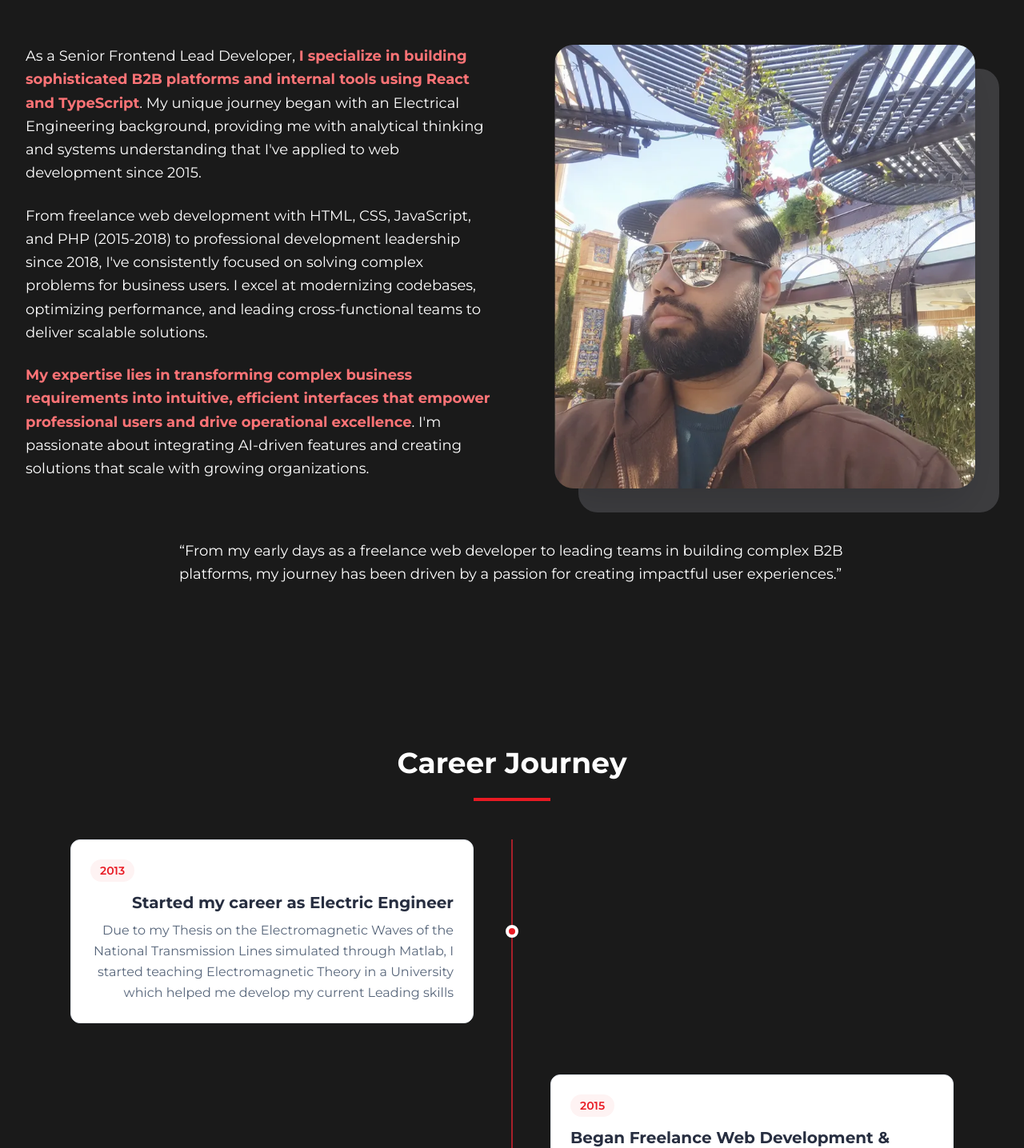
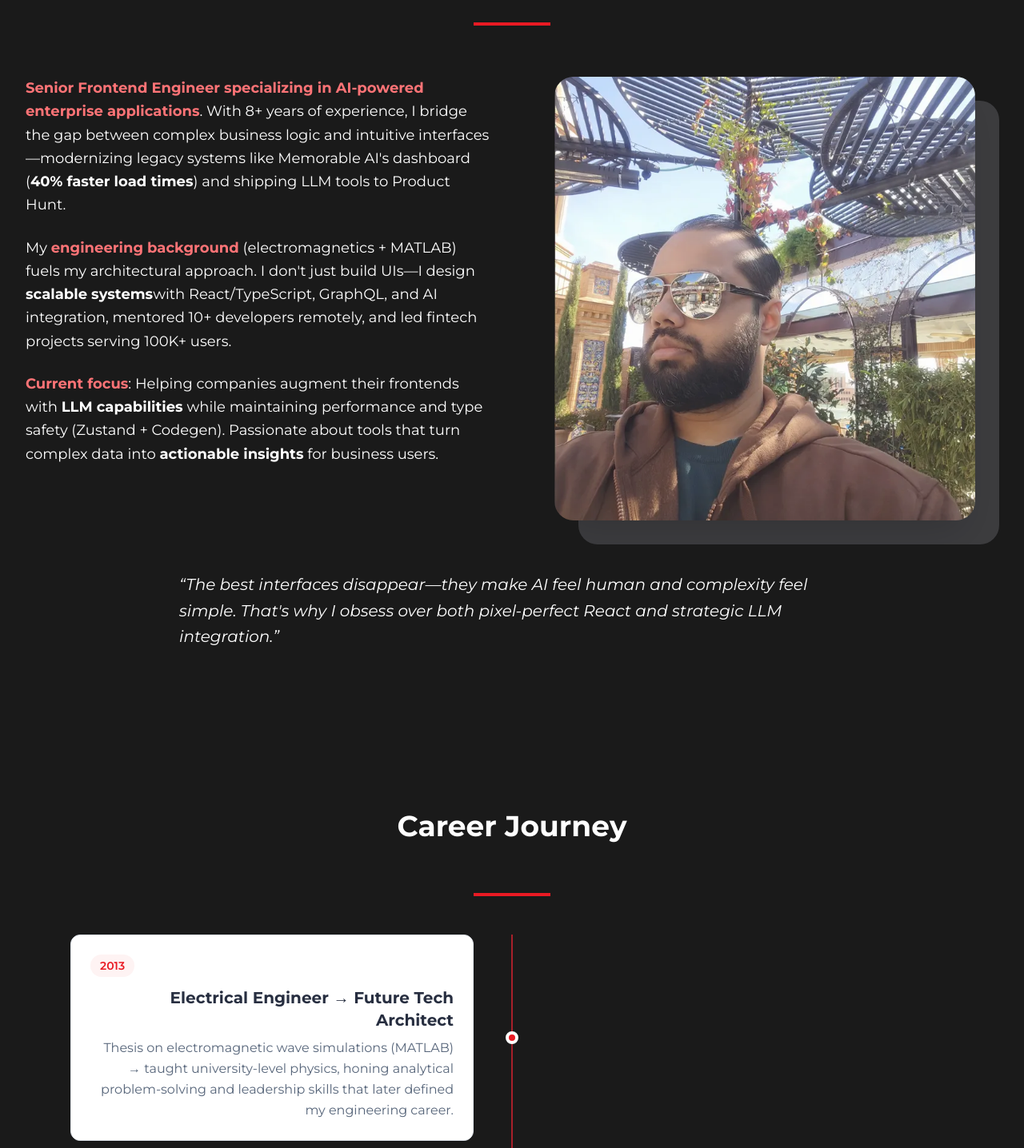
Before and after one commit to Radinax/personal-website, a React (Vite) app: page / in a window 1280 px wide. Shown: the part 1234-2670 px from the top of the page at 80% size. Built offline with nearby package versions, Linux system fonts and the light colour scheme.

Commit message:
Added blog section, improved career mobile experience

```diff
--- a/src/app.tsx
+++ b/src/app.tsx
@@ -6,17 +6,19 @@ import Projects from "@/components/projects";
 import Testimonials from "@/components/testimonials";
 import Career from "@/components/career-path";
 import Footer from "@/components/footer";
+import BlogArticles from "@/components/blog-articles";
 
 function App() {
   return (
     <div className="min-h-screen overflow-x-hidden">
       <Navigation />
-      <main className="bg-black opacity-90 blur-[0.5px]">
+      <main className="bg-black opacity-90">
         <Hero />
         <About />
         <Career />
         <Projects />
         <Testimonials />
+        <BlogArticles />
         <Contact />
         <Footer />
       </main>
--- a/src/components/about.tsx
+++ b/src/components/about.tsx
@@ -6,45 +6,43 @@ const About = () => {
       <div className="max-w-7xl mx-auto px-4 sm:px-6 lg:px-8">
         <div className="max-w-3xl mx-auto text-center mb-16">
           <h2 className="text-3xl md:text-4xl font-bold text-white mb-6">
-            About Me
+            From Electrical Engineer to AI-First Frontend Architect
           </h2>
           <div className="w-24 h-1 bg-red-600 mx-auto mb-8"></div>
         </div>
 
         <div className="grid lg:grid-cols-2 gap-12 items-start">
           <div className="space-y-6">
-            <p className="text-lg text-white leading-relaxed">
-              As a Senior Frontend Lead Developer,{" "}
+            <p className="text-lg text-white leading-relaxed text-center sm:text-left">
               <b className="text-red-400">
-                I specialize in building sophisticated B2B platforms and
-                internal tools using React and TypeScript
+                Senior Frontend Engineer specializing in AI-powered enterprise
+                applications
               </b>
-              . My unique journey began with an Electrical Engineering
-              background, providing me with analytical thinking and systems
-              understanding that I've applied to web development since 2015.
+              . With 8+ years of experience, I bridge the gap between complex
+              business logic and intuitive interfaces—modernizing legacy systems
+              like Memorable AI's dashboard (<b>40% faster load times</b>) and
+              shipping LLM tools to Product Hunt.
             </p>
 
-            <p className="text-lg text-white leading-relaxed">
-              From freelance web development with HTML, CSS, JavaScript, and PHP
-              (2015-2018) to professional development leadership since 2018,
-              I've consistently focused on solving complex problems for business
-              users. I excel at modernizing codebases, optimizing performance,
-              and leading cross-functional teams to deliver scalable solutions.
+            <p className="text-lg text-white leading-relaxed text-center sm:text-left">
+              My <b className="text-red-400">engineering background</b>{" "}
+              (electromagnetics + MATLAB) fuels my architectural approach. I
+              don't just build UIs—I design <b>scalable systems</b>
+              with React/TypeScript, GraphQL, and AI integration, mentored 10+
+              developers remotely, and led fintech projects serving 100K+ users.
             </p>
 
-            <p className="text-lg text-white leading-relaxed">
-              <b className="text-red-400">
-                My expertise lies in transforming complex business requirements
-                into intuitive, efficient interfaces that empower professional
-                users and drive operational excellence
-              </b>
-              . I'm passionate about integrating AI-driven features and creating
-              solutions that scale with growing organizations.
+            <p className="text-lg text-white leading-relaxed text-center sm:text-left">
+              <b className="text-red-400">Current focus</b>: Helping companies
+              augment their frontends with <b>LLM capabilities</b> while
+              maintaining performance and type safety (Zustand + Codegen).
+              Passionate about tools that turn complex data into{" "}
+              <b>actionable insights</b> for business users.
             </p>
           </div>
 
+          {/* Your existing image component remains unchanged */}
           <div className="relative flex justify-center">
-            {/* Bottom "Paper" Layer (background) */}
             <div
               className="absolute bg-zinc-800 rounded-3xl shadow-lg"
               style={{
@@ -75,11 +73,12 @@ const About = () => {
           </div>
         </div>
       </div>
+
       <div className="max-w-4xl mx-auto px-4 sm:px-6 lg:px-8 mt-16">
-        <q className="text-lg text-white leading-relaxed">
-          From my early days as a freelance web developer to leading teams in
-          building complex B2B platforms, my journey has been driven by a
-          passion for creating impactful user experiences.
+        <q className="text-xl text-white leading-relaxed italic text-center sm:text-left">
+          The best interfaces disappear—they make AI feel human and complexity
+          feel simple. That's why I obsess over both pixel-perfect React and
+          strategic LLM integration.
         </q>
       </div>
     </section>
--- /dev/null
+++ b/src/components/blog-articles.tsx
@@ -0,0 +1,140 @@
+import {
+  ArrowRight,
+  BookOpen,
+  Calendar,
+  Clock,
+  ExternalLink,
+} from "lucide-react";
+
+const blogArticles = [
+  {
+    title:
+      "Professional Frontend Deployment Pipelines: From Code to Production",
+    excerpt:
+      "A deep dive into modern frontend deployment workflows, including CI/CD, artifact management, static vs. dynamic hosting, and zero-downtime strategies for enterprise applications.",
+    readTime: "8 min read",
+    date: "August 12, 2025",
+    category: "Concept",
+    tags: ["Devops", "CI/CD", "Deployment"],
+    link: "https://adrian-beria-blog.netlify.app/blog/106_ci-cd-pipelines",
+  },
+  {
+    title:
+      "Mastering Data Transformation in Node.js: Sorting, Deduplication & Cleaning",
+    excerpt:
+      "Learn how to fetch, sort, deduplicate, and clean JSON data in Node.js with deep dives into object manipulation, case-insensitive sorting, and structural integrity preservation.",
+    readTime: "12 min read",
+    date: "August 6, 2025",
+    category: "Backend",
+    tags: ["Node", "Algorithms"],
+    link: "https://adrian-beria-blog.netlify.app/blog/103_nodejs-excercise",
+  },
+  {
+    title: "Live coding with React 19 and Next 15",
+    excerpt:
+      "This is an article showing an example of a live coding interview for a Senior Frontend Developer position with heavy focus on async operations and how to fetch with React Query and parse with Zod.",
+    readTime: "10 min read",
+    date: "June 23, 2025, 2024",
+    category: "Frontend",
+    tags: ["React", "Next", "Node", "Zod"],
+    link: "https://adrian-beria-blog.netlify.app/blog/98_react-19-and-next-15-interview/",
+  },
+  {
+    title: "Leading Cross-Functional Teams: A Developer's Guide",
+    excerpt:
+      "Essential strategies for technical leaders to effectively collaborate with design, product, and business stakeholders.",
+    readTime: "6 min read",
+    date: "March 5, 2025",
+    category: "Leadership",
+    tags: ["Leadership", "Team Management", "Communication", "Strategy"],
+    link: "https://adrian-beria-blog.netlify.app/blog/94_how-to-become-a-lead/",
+  },
+];
+
+const BlogArticles = () => {
+  return (
+    <section id="articles" className="py-20">
+      <div className="max-w-6xl mx-auto px-6">
+        <div className="text-center mb-16">
+          <h2 className="text-4xl font-bold text-white mb-4">
+            Featured Articles
+          </h2>
+          <div className="w-24 h-1 bg-red-500 mx-auto mb-8"></div>
+          <p className="text-lg text-slate-100 max-w-2xl mx-auto">
+            Sharing insights on modern development practices, team leadership,
+            and technical innovation
+          </p>
+        </div>
+
+        <div className="grid md:grid-cols-2 gap-8">
+          {blogArticles.map((article, index) => (
+            <article
+              key={index}
+              className="bg-white border border-slate-200 rounded-xl shadow-lg hover:shadow-xl transition-all duration-300 overflow-hidden"
+            >
+              <div className="p-8">
+                <div className="flex items-center gap-3 mb-4">
+                  <span className="text-xs font-semibold text-white bg-red-600 px-3 py-1 rounded-full">
+                    {article.category}
+                  </span>
+                  <div className="flex items-center gap-2 text-slate-600 text-sm">
+                    <Calendar size={14} />
+                    <span>{article.date}</span>
+                  </div>
+                  <div className="flex items-center gap-2 text-slate-600 text-sm">
+                    <Clock size={14} />
+                    <span>{article.readTime}</span>
+                  </div>
+                </div>
+
+                <h3 className="text-xl font-bold text-slate-900 mb-3 group-hover:text-blue-600 transition-colors duration-300 leading-tight">
+                  {article.title}
+                </h3>
+
+                <p className="text-slate-600 mb-6 leading-relaxed">
+                  {article.excerpt}
+                </p>
+
+                <div className="flex flex-wrap gap-2 mb-6">
+                  {article.tags.map((tag, tagIndex) => (
+                    <span
+                      key={tagIndex}
+                      className="text-xs text-slate-600 bg-slate-100 px-2 py-1 rounded-md"
+                    >
+                      {tag}
+                    </span>
+                  ))}
+                </div>
+
+                <div className="flex items-center justify-between pt-4 border-t border-slate-100">
+                  <button className="flex items-center gap-2 text-red-600 font-semibold hover:text-red-700 transition-colors duration-300 cursor-pointer">
+                    <span>Read Article</span>
+                    <ExternalLink
+                      size={16}
+                      className="group-hover:translate-x-1 transition-transform duration-300"
+                    />
+                  </button>
+                </div>
+              </div>
+            </article>
+          ))}
+        </div>
+
+        <div className="text-center mt-12">
+          <a
+            href="https://adrian-beria-blog.netlify.app/"
+            target="_blank"
+            rel="noopener noreferrer"
+            className="inline-flex items-center gap-3 bg-red-600 to-teal-600 text-white px-8 py-4 rounded-xl font-semibold hover:from-blue-700 hover:to-teal-700 transition-all duration-300 hover:shadow-lg hover:-translate-y-0.5"
+          >
+            <BookOpen size={20} />
+            <span>View All Articles</span>
+            <ArrowRight size={16} />
+          </a>
+        </div>
+      </div>
+    </section>
+  );
+};
+
+export default BlogArticles;
--- a/src/components/career-path.tsx
+++ b/src/components/career-path.tsx
@@ -1,111 +1,74 @@
-import { useEffect, useRef, useState } from "react";
-
 const timelineEvents = [
   {
     year: "2013",
-    title: "Started my career as Electric Engineer",
+    title: "Electrical Engineer → Future Tech Architect",
     description:
-      "Due to my Thesis on the Electromagnetic Waves of the National Transmission Lines simulated through Matlab, I started teaching Electromagnetic Theory in a University which helped me develop my current Leading skills",
+      "Thesis on electromagnetic wave simulations (MATLAB) → taught university-level physics, honing analytical problem-solving and leadership skills that later defined my engineering career.",
     type: "start",
   },
   {
     year: "2015",
-    title: "Began Freelance Web Development & Engineering Foundation",
+    title: "Self-Taught Freelance Developer",
     description:
-      "Started building websites with HTML, CSS, JavaScript, and PHP.",
+      "Built foundational web dev skills (HTML/CSS/JS/PHP) while teaching, proving my ability to rapidly master complex systems.",
     type: "start",
   },
   {
     year: "2018",
-    title: "Transition to Professional Frontend Development",
+    title: "First Full-Time Frontend Role",
     description:
-      "Got my first fulltime job as Software Developer, joined Innovative Algorithms to build complex data dashboards for logistics and operations.",
+      "Joined Innovative Algorithms to architect logistics dashboards with React + Redux, establishing my signature blend of data visualization and clean state management.",
     type: "milestone",
   },
   {
     year: "2019",
-    title: "Expanding Professional Experience at Tecno Makers SAS",
+    title: "Enterprise UX at Scale (Discovery Channel)",
     description:
-      "Developed internal engagement platforms and interactive components for large-scale content management systems, enhancing user interaction and content distribution for Discovery Channel.",
+      "Developed engagement platforms for 100K+ users at Tecno Makers, mastering cross-functional collaboration with designers and marketers.",
     type: "milestone",
   },
   {
     year: "2021",
-    title: "Rapid Ascent to Lead Developer (Vascar Solutions)",
+    title: "FinTech Leadership Breakthrough",
     description:
-      "Promoted to Lead Developer within two months at Vascar Solutions (FinTech). Led team in building an AI-powered Finance Dashboard using React, TypeScript, and Redux Toolkit, enhancing operational efficiency.",
+      "Promoted to Lead Developer in 2 months at Vascar Solutions. Shipped AI-powered finance dashboard (React/TypeScript) that unified real-time data streams, reducing user decision time by 35%.",
     type: "skill",
   },
   {
     year: "2022",
-    title: "Driving AI & Enterprise Solutions (Memorable AI)",
+    title: "AI/LLM Frontier (Memorable AI)",
     description:
-      "Promoted to Team Leader within four months at Memorable AI. Led the modernization of a legacy enterprise real-time AI-powered Campaign Performance Dashboard integrated with a custom LLM and contributed to the development of an Ad Maker Tool.",
+      "Led modernization of legacy dashboard → React/Next.js + GraphQL (40% faster). Built Product Hunt-featured Ad Maker with custom LLM integration, bridging AI and frontend.",
     type: "skill",
   },
   {
     year: "2025",
-    title: "Agri Culture Startup",
+    title: "AgriTech Full-Stack Innovation",
     description:
-      "Engineered a full-stack system to streamline farmer to farmer communication. Developed a Kotlin mobile app with phone-number auth and a map-based report feature, which connected to a backend made with Node, Drizzle and Hono. Also developed an admin panel with React, Shadcn and Typescript for managing notifications to the app",
+      "Architected farmer communication system: Kotlin mobile app + React admin panel with geospatial alerts. Proved ability to deliver complex cross-platform solutions.",
     type: "skill",
   },
   {
     year: "2025",
-    title: "Revelo",
+    title: "LLM Prompt Engineering (Revelo)",
     description:
-      "Engaged in a project to train an LLM with algorithms and prompt correction using Next js 15, Shadcn and Typescript. This project involved building a custom LLM with a focus on algorithmic understanding and prompt correction, enhancing the model's performance in technical contexts.",
+      "Trained specialized LLM for algorithmic prompt correction (Next.js 15). Demonstrated cutting-edge AI/UX integration capabilities.",
     type: "skill",
   },
   {
     year: "2023-Present",
-    title: "Strategic Client Re-engagement & Technical Modernization (Finvar)",
+    title: "Strategic FinTech Modernization (Finvar)",
     description:
-      "Re-engaged as a trusted partner for Finvar. Led critical developer tooling improvements including Git multi-branch strategy and Vite migration, enabling 3.2x faster releases. Enhanced core dashboard functionality and developed a new Landing Page.",
+      "Re-engaged to lead technical transformation: Vite migration (3.2x faster builds), Git workflow overhaul, and landing page revamp, proving my enduring value to long-term clients.",
     type: "current",
   },
 ];
 
 const Career = () => {
-  const scrollRef = useRef<HTMLDivElement | null>(null);
-  const [isDragging, setIsDragging] = useState(false);
-  const [startX, setStartX] = useState(0);
-  const [scrollLeft, setScrollLeft] = useState(0);
-
-  // Mouse drag handlers
-  const handleMouseDown = (e: React.MouseEvent<HTMLDivElement>) => {
-    if (!scrollRef.current) return;
-    setIsDragging(true);
-    const rect = scrollRef.current.getBoundingClientRect();
-    setStartX(e.clientX - rect.left); // Use clientX and bounding rect for accuracy
-    setScrollLeft(scrollRef.current.scrollLeft);
-  };
-
-  const handleMouseMove = (e: React.MouseEvent<HTMLDivElement>) => {
-    if (!isDragging || !scrollRef.current) return;
-    e.preventDefault();
-    const rect = scrollRef.current.getBoundingClientRect();
-    const x = e.clientX - rect.left;
-    const walk = (x - startX) * 1.5; // Scroll speed
-    scrollRef.current.scrollLeft = scrollLeft - walk;
-  };
-
-  const handleMouseUp = () => {
-    setIsDragging(false);
-  };
-
-  useEffect(() => {
-    const element = scrollRef.current;
-    element?.addEventListener("mouseleave", handleMouseUp);
-    return () => {
-      element?.removeEventListener("mouseleave", handleMouseUp);
-    };
-  }, []);
-
   return (
-    <section id="career" className="py-20">
-      <div className="max-w-6xl mx-auto px-6 bg-transparent">
-        <h2 className="text-4xl font-bold text-center mb-6 text-white">
+    <section id="career" className="py-12 sm:py-20">
+      <div className="max-w-6xl mx-auto px-4 sm:px-6">
+        <h2 className="text-2xl sm:text-3xl md:text-4xl font-bold text-center mb-8 sm:mb-16 text-white">
           Career Journey
         </h2>
         <div className="w-24 h-1 bg-red-600 mx-auto mb-12"></div>
@@ -117,89 +80,64 @@ const Career = () => {
           {timelineEvents.map((event, index) => (
             <div
               key={index}
-              className={`relative flex items-center mb-16 ${
+              className={`relative flex items-center mb-8 sm:mb-16 ${
                 index % 2 === 0 ? "flex-row" : "flex-row-reverse"
               }`}
             >
               <div
-                className={`w-1/2 ${
-                  index % 2 === 0 ? "pr-12 text-right" : "pl-12 text-left"
-                }`}
+                className={`w-full sm:w-1/2 ${
+                  index % 2 === 0
+                    ? "sm:pr-12 sm:text-right"
+                    : "sm:pl-12 sm:text-left"
+                } pl-12 sm:pl-0 text-left`}
               >
-                <div className="bg-white p-6 rounded-xl shadow-lg border border-slate-200 hover:shadow-xl transition-all duration-300 hover:-translate-y-1">
-                  <div className="flex items-center gap-3 mb-3">
+                <div className="bg-white p-4 sm:p-6 rounded-xl shadow-lg border border-slate-200 hover:shadow-xl transition-all duration-300 hover:-translate-y-1">
+                  <div className="flex items-center gap-2 sm:gap-3 mb-3">
                     <span className="text-sm font-semibold text-red-600 bg-red-50 px-3 py-1 rounded-full">
                       {event.year}
                     </span>
                   </div>
-                  <h3 className="text-xl font-bold text-slate-900 mb-2">
+                  <h3 className="text-lg sm:text-xl font-bold text-slate-900 mb-2">
                     {event.title}
                   </h3>
-                  <p className="text-slate-600 leading-relaxed">
+                  <p className="text-sm sm:text-base text-slate-600 leading-relaxed">
                     {event.description}
                   </p>
                 </div>
               </div>
 
-              <div className="absolute left-1/2 transform -translate-x-1/2 w-4 h-4 bg-red-600 rounded-full border-4 border-white shadow-lg"></div>
+              <div className="absolute left-4 sm:left-1/2 transform sm:-translate-x-1/2 w-3 h-3 sm:w-4 sm:h-4 bg-red-600 rounded-full border-2 sm:border-4 border-white shadow-lg"></div>
 
-              <div className="w-1/2"></div>
+              <div className="hidden sm:block sm:w-1/2"></div>
             </div>
           ))}
         </div>
 
-        {/* Mobile: Horizontal Alternating Timeline */}
-        <div className="md:hidden">
-          <div className="relative">
-            {/* Horizontal center line */}
-            <div className="absolute top-1/2 left-4 right-4 h-0.5 bg-red-800 transform -translate-y-0.5 z-0"></div>
+        {/* Mobile: Vertical Timeline (simplified) */}
+        <div className="md:hidden relative">
+          <div className="absolute left-4 transform -translate-x-px h-full w-0.5 bg-red-800"></div>
 
-            {/* Scrollable container */}
-            <div
-              ref={scrollRef}
-              className={`flex space-x-8 overflow-x-auto px-4 pb-8 pt-8 cursor-grab ${
-                isDragging ? "cursor-grabbing" : ""
-              } scrollbar-hide h-[900px]`}
-              onMouseDown={handleMouseDown}
-              onMouseMove={handleMouseMove}
-              onMouseUp={handleMouseUp}
-              onMouseLeave={handleMouseUp}
-            >
-              {timelineEvents.map((event, index) => {
-                const isEven = index % 2 === 0; // true = above, false = below
-                return (
-                  <div
-                    key={index}
-                    className="flex-shrink-0 w-80 relative flex flex-col items-center select-none"
-                  >
-                    {/* Timeline dot - centered on the line */}
-                    <div className="w-4 h-4 bg-red-600 rounded-full border-4 border-white shadow-lg z-10 mb-1 absolute top-1/2"></div>
-
-                    {/* Card: positioned above or below */}
-                    <div
-                      className={`z-10 bg-white p-6 rounded-xl shadow-lg border border-slate-200 w-full text-center transition-transform duration-300 ${
-                        isEven
-                          ? "transform -translate-y-0" // Above the line
-                          : "transform translate-y-110" // Below the line
-                      }`}
-                    >
-                      <div className="flex justify-center gap-3 mb-3">
+          {timelineEvents.map((event, index) => (
+            <div key={index} className="relative flex mb-8">
+              <div className="w-full pl-12">
+                <div className="bg-white p-4 rounded-xl shadow-lg border border-slate-200 hover:shadow-xl transition-all duration-300 hover:-translate-y-1">
+                  <div className="flex items-center gap-2 mb-3">
                     <span className="text-sm font-semibold text-red-600 bg-red-50 px-3 py-1 rounded-full">
                       {event.year}
                     </span>
                   </div>
-                      <h3 className="text-xl font-bold text-slate-900 mb-2">
+                  <h3 className="text-lg font-bold text-slate-900 mb-2">
                     {event.title}
                   </h3>
-                      <p className="text-slate-600 leading-relaxed">
+                  <p className="text-sm text-slate-600 leading-relaxed">
                     {event.description}
                   </p>
                 </div>
               </div>
-                );
-              })}
+
+              <div className="absolute left-4 transform -translate-x-1/2 w-3 h-3 bg-red-600 rounded-full border-2 border-white shadow-lg"></div>
             </div>
-          </div>
+          ))}
         </div>
       </div>
     </section>
--- a/src/components/navigation.tsx
+++ b/src/components/navigation.tsx
@@ -27,6 +27,7 @@ const Navigation = () => {
     { id: "career", label: "Journey" },
     { id: "projects", label: "Projects" },
     { id: "testimonials", label: "Testimonials" },
+    { id: "articles", label: "Articles" },
     { id: "contact", label: "Contact" },
   ];
 
```
Also changed, not shown: src/components/contact.tsx (+0 -20 lines), 1 other file (tests, documents, lock files or other folders). Lines whose indentation alone changed are shown as unchanged.
